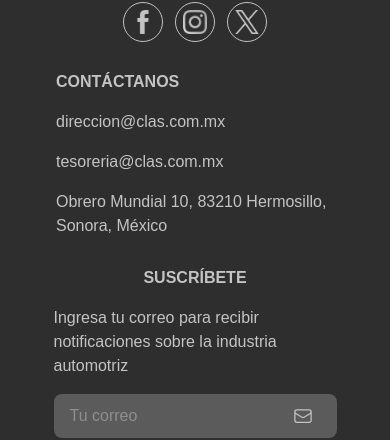
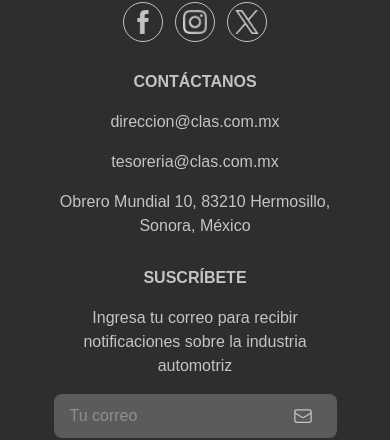
Before and after one commit to sverdam/RetoTC2005B, a React (Vite) app in the folder front-end/: page / in a window 390 px wide. Shown: the part 5534-5974 px from the top of the page. Built offline with nearby package versions, Linux system fonts and the light colour scheme; no server answers; a web font is replaced by a local one.

Commit message:
style: change display for smaller screens

```diff
--- a/front-end/src/components/Footer.tsx
+++ b/front-end/src/components/Footer.tsx
@@ -40,16 +40,16 @@ const Footer: React.FC = () => {
                         </div>
                     </div>
                     {/* Second Column: Contact US */}
-                    <div className="flex flex-col gap-4 items-start">
+                    <div className="flex flex-col gap-4 items-center md:items-start">
                         <h4 className="text-clas-gris font-semibold text-left">CONTÁCTANOS</h4>
-                        <a href="mailto:direccion@clas.com.mx" className="text-clas-gris font-normal text-left">direccion@clas.com.mx</a>
-                        <a href="mailto:tesoreria@clas.com.mx" className="text-clas-gris font-normal text-left">tesoreria@clas.com.mx</a>
-                        <p className="text-clas-gris font-normal text-left">Obrero Mundial 10, 83210 Hermosillo, Sonora, México</p>
+                        <a href="mailto:direccion@clas.com.mx" className="text-clas-gris font-normal text-center md:text-left">direccion@clas.com.mx</a>
+                        <a href="mailto:tesoreria@clas.com.mx" className="text-clas-gris font-normal text-center md:text-left">tesoreria@clas.com.mx</a>
+                        <p className="text-clas-gris font-normal text-center md:text-left">Obrero Mundial 10, 83210 Hermosillo, Sonora, México</p>
                     </div>
                     {/* Third Column: Subscribe to Newsletter */}
                     <div className="flex flex-col gap-4 items-center md:items-start">
                         <h4 className="text-clas-gris font-semibold text-left">SUSCRÍBETE</h4>
-                        <p className="text-clas-gris font-normal text-left">Ingresa tu correo para recibir notificaciones sobre la industria automotriz</p>
+                        <p className="text-clas-gris font-normal text-center md:text-left">Ingresa tu correo para recibir notificaciones sobre la industria automotriz</p>
                         <div className="flex items-center w-full bg-clas-gris/30 rounded-lg px-4 py-1 gap-2">
                             <input
                                 type="email"
```
